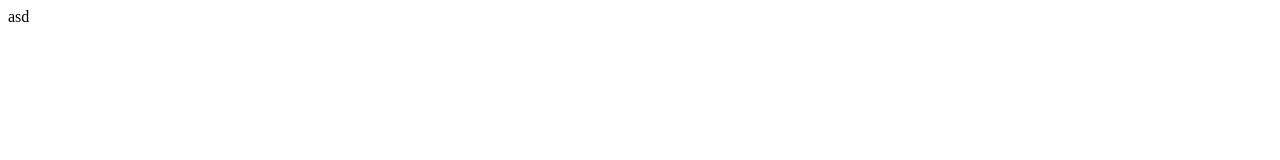
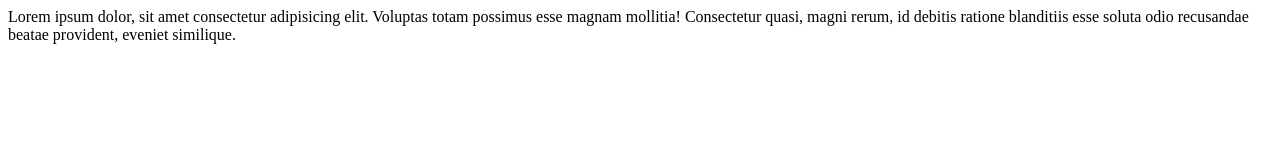
Before and after one commit to babok2000/git_proba, a plain HTML site: page index.html in a window 1280 px wide. Drawn offline with Linux system fonts and the light colour scheme.

Commit message:
new branch

```diff
--- a/index.html
+++ b/index.html
@@ -5,6 +5,7 @@
     <title>git_proba</title>
 </head>
 <body>
-    asd
+    Lorem ipsum dolor, sit amet consectetur adipisicing elit. Voluptas totam possimus esse magnam mollitia! Consectetur quasi, magni rerum, id debitis ratione blanditiis esse soluta odio recusandae beatae provident, eveniet similique.
+
 </body>
 </html>
```
Also changed, not shown: 1 other file.
